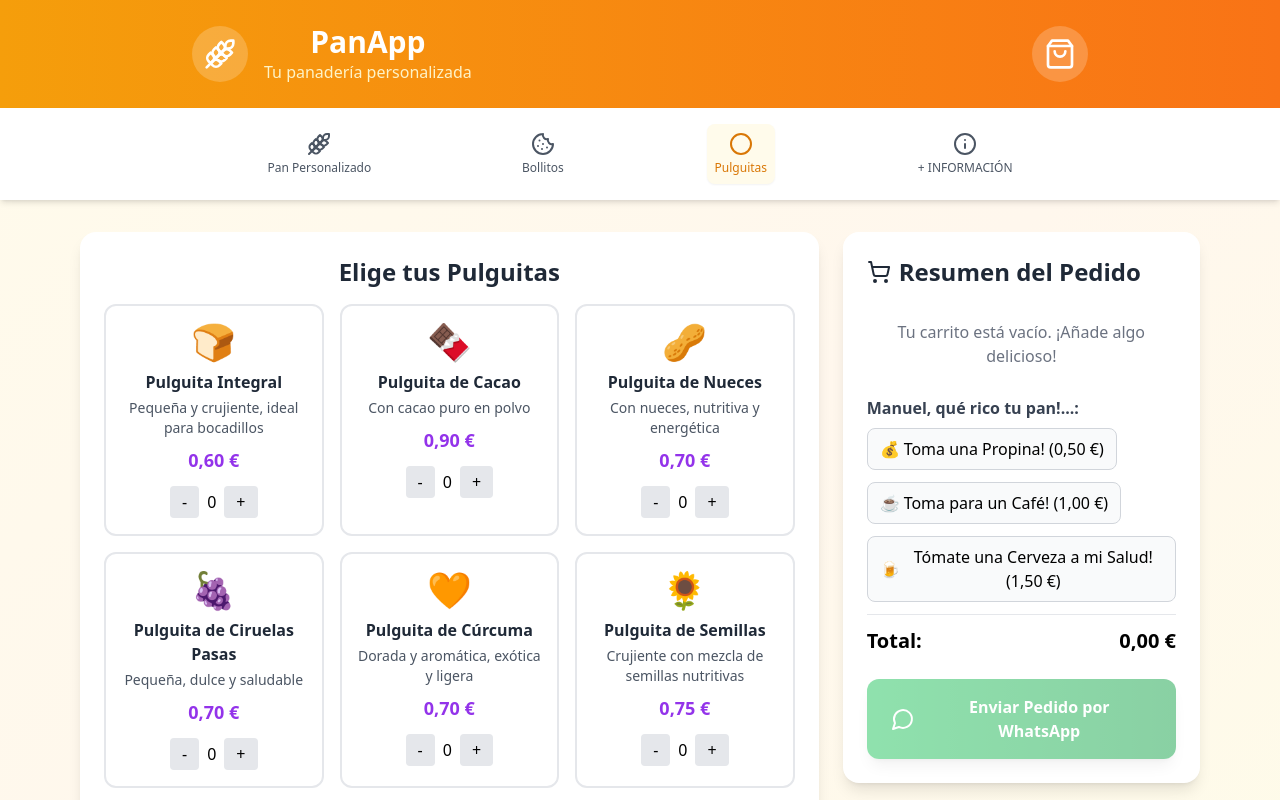
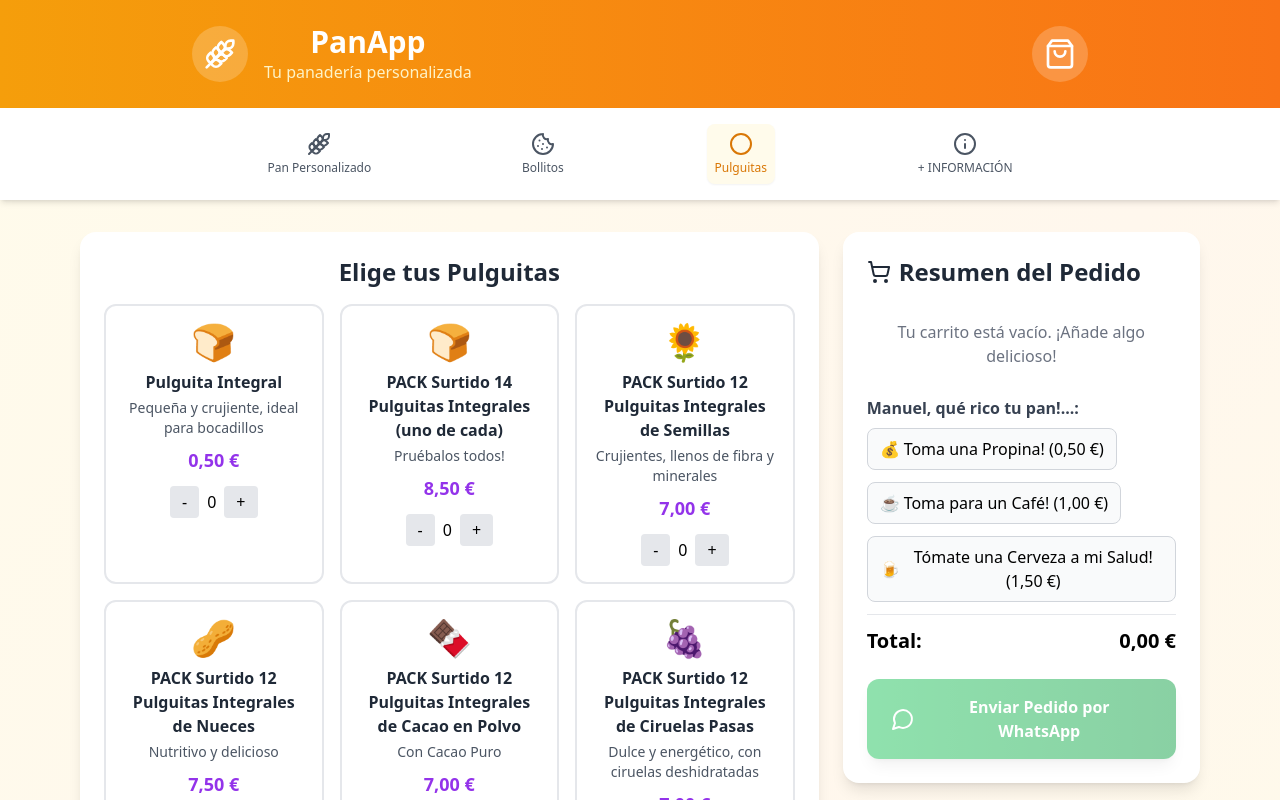
Before and after one commit to ruiznietocom-web/panes4, a React (Create React App) app: page /pulguitas in a window 1280 px wide. Shown: the top 800 px of the page. Built offline with nearby package versions, Linux system fonts and the light colour scheme.

Commit message:
Update products.js

```diff
--- a/src/data/products.js
+++ b/src/data/products.js
@@ -101,13 +101,27 @@ export const bollitos = [
 ];
 
 export const pulguitas = [
-  { id: 1, name: "Pulguita Integral", description: "Pequeña y crujiente, ideal para bocadillos", image: "🍞", price: 0.60 },
-  { id: 2, name: "Pulguita de Cacao", description: "Con cacao puro en polvo", image: "🍫", price: 0.90 },
-  { id: 3, name: "Pulguita de Nueces", description: "Con nueces, nutritiva y energética", image: "🥜", price: 0.70 },
-  { id: 4, name: "Pulguita de Ciruelas Pasas", description: "Pequeña, dulce y saludable", image: "🍇", price: 0.70 },
-  { id: 5, name: "Pulguita de Cúrcuma", description: "Dorada y aromática, exótica y ligera", image: "🧡", price: 0.70 },
-  { id: 6, name: "Pulguita de Semillas", description: "Crujiente con mezcla de semillas nutritivas", image: "🌻", price: 0.75 },
-  { id: 7, name: "Pulguita de Ajo", description: "Intensa y sabrosa en versión mini", image: "🧄", price: 0.70 },
+  { id: 1, name: "Pulguita Integral", description: "Pequeña y crujiente, ideal para bocadillos", image: "🍞", price: 0.50 },
+
+ { id: 1.1, name: "PACK Surtido 14 Pulguitas Integrales (uno de cada)", description: "Pruébalos todos!", image: "🍞", price: 8.50 },
+  { id: 1.2, name: "PACK Surtido 12 Pulguitas Integrales de Semillas", description: "Crujientes, llenos de fibra y minerales", image: "🌻", price: 7 },
+  { id: 1.3, name: "PACK Surtido 12 Pulguitas Integrales de Nueces", description: "Nutritivo y delicioso", image: "🥜", price: 7.50 },
+  { id: 1.4, name: "PACK Surtido 12 Pulguitas Integrales de Cacao en Polvo", description: "Con Cacao Puro", image: "🍫", price: 7 },
+  { id: 1.5, name: "PACK Surtido 12 Pulguitas Integrales de Ciruelas Pasas", description: "Dulce y energético, con ciruelas deshidratadas", image: "🍇", price: 7 },
+  { id: 1.6, name: "PACK Surtido 12 Pulguitas Integrales de Cúrcuma", description: "Aromático y exótico, con un toque dorado", image: "🧡", price: 7 },
+  { id: 1.7, name: "PACK Surtido 12 Pulguitas Integrales de Tomate y Orégano", description: "Mediterráneo, sabroso y con aroma casero", image: "🍅", price: 7.50 },
+  { id: 1.8, name: "PACK Surtido 12 Pulguitas Integrales de Ajo", description: "Sabor intenso, perfecto para acompañar comidas", image: "🧄", price: 7.50 },
+
+
+
+
+
+  { id: 2, name: "Pulguita de Cacao", description: "Con cacao puro en polvo", image: "🍫", price: 0.80 },
+  { id: 3, name: "Pulguita de Nueces", description: "Con nueces, nutritiva y energética", image: "🥜", price: 0.80 },
+  { id: 4, name: "Pulguita de Ciruelas Pasas", description: "Pequeña, dulce y saludable", image: "🍇", price: 0.80 },
+  { id: 5, name: "Pulguita de Cúrcuma", description: "Dorada y aromática, exótica y ligera", image: "🧡", price: 0.80 },
+  { id: 6, name: "Pulguita de Semillas", description: "Crujiente con mezcla de semillas nutritivas", image: "🌻", price: 0.80 },
+  { id: 7, name: "Pulguita de Ajo", description: "Intensa y sabrosa en versión mini", image: "🧄", price: 0.80 },
   { id: 8, name: "Pulguita de Tomate y Orégano", description: "Mediterránea y deliciosa en pequeño tamaño", image: "🍅", price: 0.80 }
 ];
 
```
